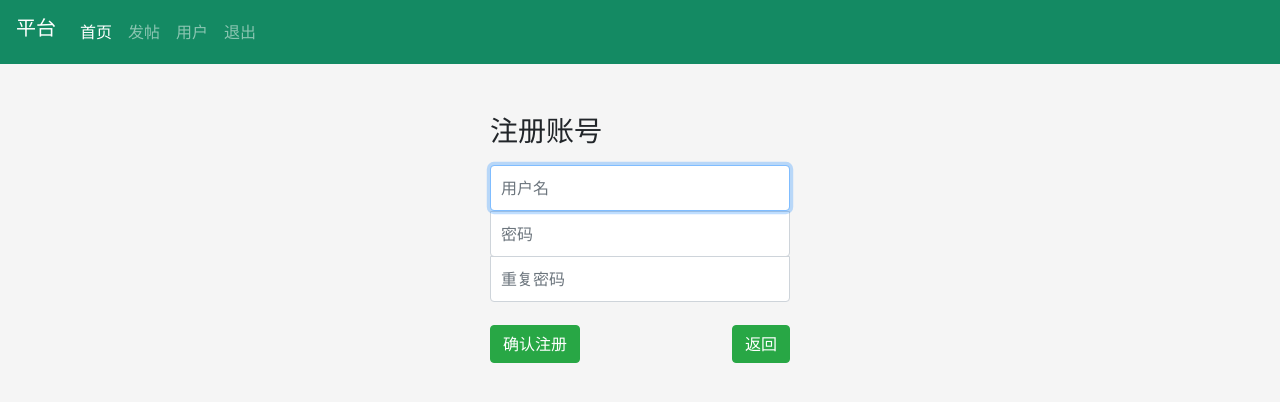
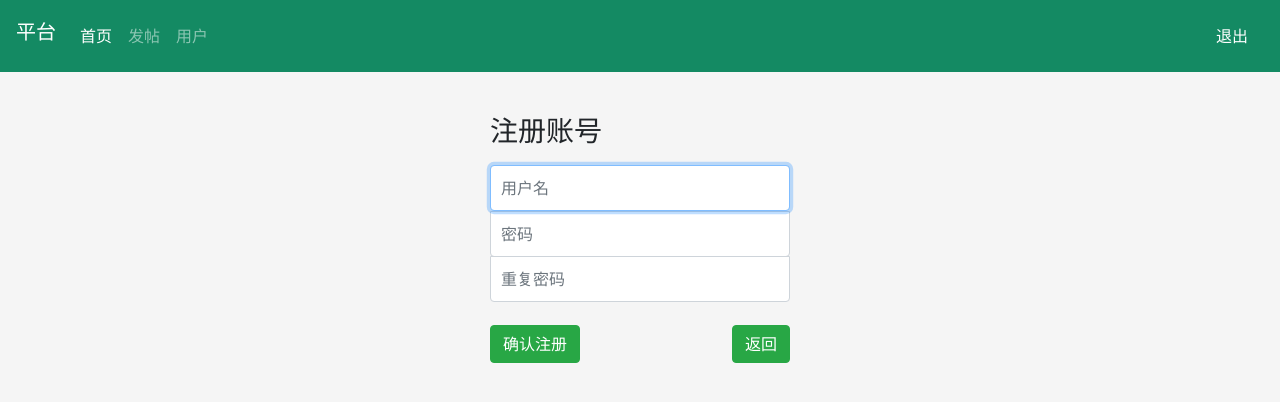
Before and after one commit to Cheng-mq1216/-, a Django app: page /register/ in a window 1280 px wide. Shown: the top 402 px of the page. Run offline with Django 3.2, Linux system fonts and the light colour scheme; parts of the project's set-up code (start-up, migrations or seed data) failed here and were passed over; some libraries are stand-ins or nearby versions.

Commit message:
界面优化： 1、导航栏优化 2、用户页面优化 3、详情页用户跳转 4、用户页面文章跳转实现

```diff
--- a/app/Index/static/css/base.css
+++ b/app/Index/static/css/base.css
@@ -13,3 +13,8 @@ nav ul {
 body {
     background-color: #f5f5f5;
 }
+
+
+/* nav {
+    opacity: 0;
+} */
--- a/app/Index/templates/base.html
+++ b/app/Index/templates/base.html
@@ -17,7 +17,7 @@
 </head>
 
 <body>
-    <nav class="navbar navbar-expand-lg fixed-top navbar-dark bg-green">
+    <nav class="navbar  navbar-expand-lg fixed-top navbar-dark bg-green ">
         <h3 class="navbar-brand">平台</h3>
         <button class="navbar-toggler" type="button" data-toggle="collapse" data-target="#navbarText" aria-controls="navbarText" aria-expanded="false" aria-label="Toggle navigation">
             <span class="navbar-toggler-icon"></span>
@@ -28,19 +28,24 @@
                 </li>
                 {% if user %}
                 <li class="nav-item"><a class="nav-link" href="/post/">发帖</a></li>
-                <li class="nav-item"><a class="nav-link" href="/user/">用户</a></li>
-                <li class="nav-item"><a class="nav-link" href="/logout/">退出</a></li>
-                {% else %}
-                <li class="nav-item"><a class="nav-link" href="/login/">登录</a></li>
-                <li class="navs-item"><a class="nav-link" href="/register/">注册</a></li>
-                {% endif %}
+                <li class="nav-item"><a class="nav-link" href="/user/?id={{user.id}}">用户</a></li>
             </ul>
         </div>
+        <span class="navbar-text">
+            <a class="nav-link" href="/logout/">退出</a>
+          </span> {% else %}
+        </ul>
+        </div>
+        <span class="navbar-text">
+            <a class="nav-link" href="/login/">登录</a>
+          </span>
+        <span class="navbar-text">
+            <a class="nav-link" href="/register/">注册</a>
+          </span> {% endif %}
     </nav>
     <div class="padding-content"></div>
     <!-- 头部结束 -->
     {% block main %} {% endblock %}
-
 </body>
 
 </html>
--- a/app/Index/templates/details.html
+++ b/app/Index/templates/details.html
@@ -8,7 +8,7 @@
     <div class="jumbotron jumbotron-ad hidden-print">
         <div class="container">
             <h1> {{article.title}} </h1>
-            <p>{{article.user.name}} </p>
+            <p><a href="/user/?id={{article.user.id}}">{{article.user.name}} </a> </p>
             <p>
                 <span>{{article.time}}</span>
                 <span class="badge badge-light">{{article.category.name}}</span>
```
Also changed, not shown: app/Index/static/css/details.css (+9 -0 lines), app/Index/static/css/user.css (+11 -3 lines), app/Index/templates/user.html (+6 -8 lines).
